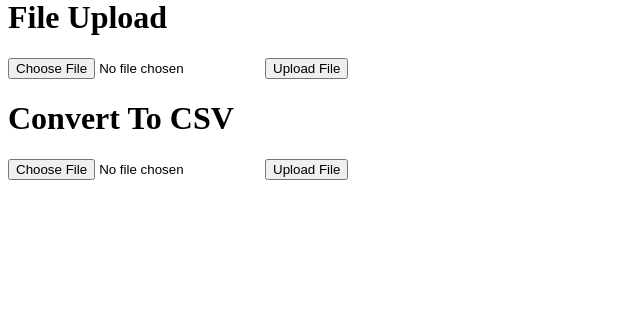
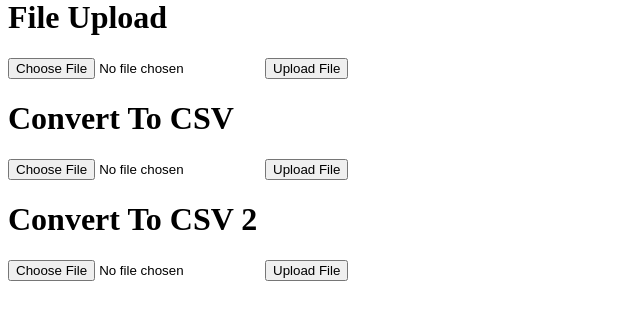
Before and after one commit to malingahasantha/Python, a Flask app: page / in a window 1280 px wide. Shown: the part 165-485 px from the top of the page, without its empty margins (0-640 px from the left). Run offline with Flask 3, Linux system fonts and the light colour scheme.

Commit message:
file upload, redirect to download page and download the converted csv file using the download link

```diff
--- a/Flask/Learnings/4_forms_post_files/app.py
+++ b/Flask/Learnings/4_forms_post_files/app.py
@@ -1,5 +1,7 @@
+import os
+import uuid
 import pandas as pd
-from flask import Flask, render_template, request, Response, redirect, url_for
+from flask import Flask, render_template, request, Response, send_from_directory, redirect, url_for
 
 app = Flask(__name__, template_folder = 'templates')
 
@@ -44,5 +46,24 @@ def convert_csv():
 
     return response
 
+@app.route('/convert_csv_2', methods=['POST'])
+def convert_csv_2():
+    file = request.files['file']
+
+    df = pd.read_excel(file)
+
+    if not os.path.exists('downloads'):
+        os.makedirs('downloads')
+
+    filename = f'{uuid.uuid4()}.csv'
+    df.to_csv(os.path.join('downloads', filename))
+
+    return render_template('download.html', filename=filename)
+
+@app.route('/download/<filename>')
+def download(filename):
+    return send_from_directory('downloads', filename, download_name='result.csv')
+
+
 if __name__ == '__main__':
     app.run(host='0.0.0.0', debug=True)
--- a/Flask/Learnings/4_forms_post_files/templates/index.html
+++ b/Flask/Learnings/4_forms_post_files/templates/index.html
@@ -22,4 +22,10 @@
         <input type="submit" value="Upload File">
     </form>
 
+    <h1>Convert To CSV 2</h1>
+    <form method="POST" action="{{ url_for('convert_csv_2') }}" enctype="multipart/form-data">
+        <input type="file" name="file" accept="application/vnd.openxmlformats-officedocument.spreadsheetml.sheet, application/vnd.ms-excel" required="required">
+        <input type="submit" value="Upload File">
+    </form>
+
 {% endblock %}
```
Also changed, not shown: Flask/Learnings/4_forms_post_files/templates/download.html (added, +8 -0 lines).
